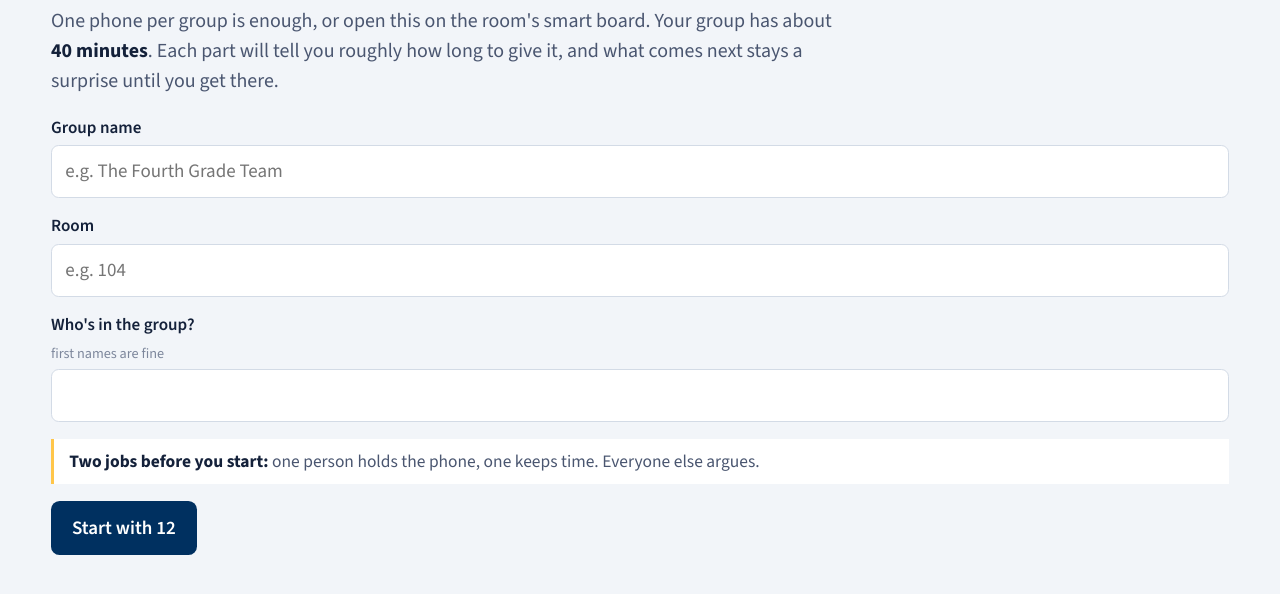
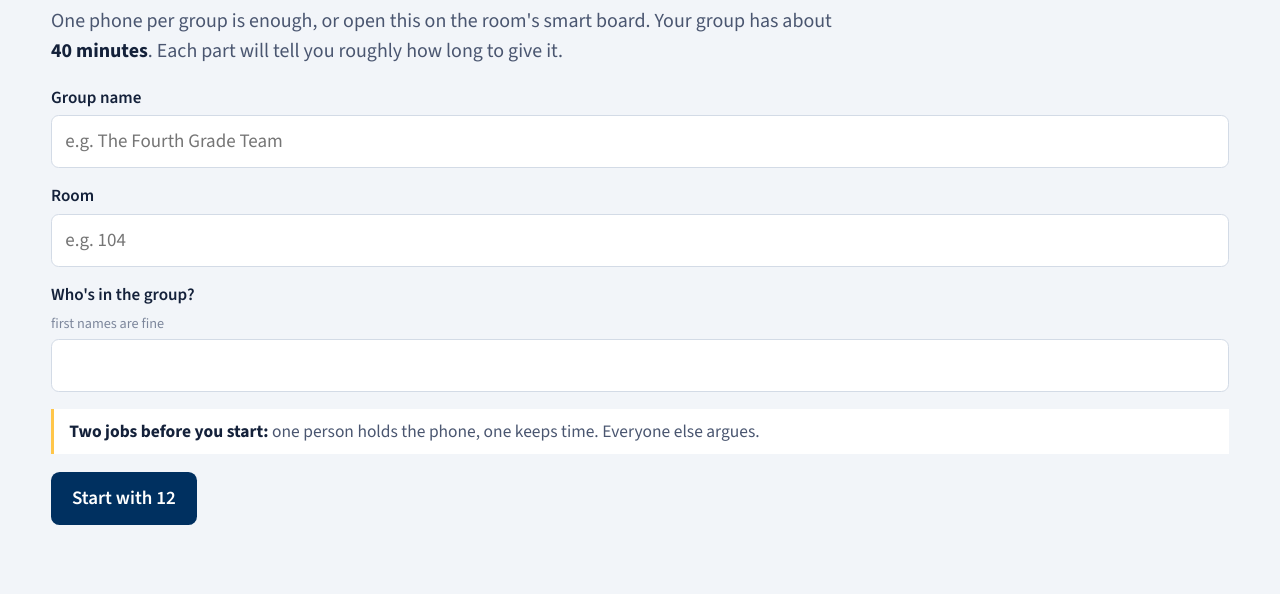
Before and after one commit to danmedwin/danmedwin.github.io, a plain HTML site: page davis-mission/apps-script/Index.html in a window 1280 px wide. Shown: the part 152-746 px from the top of the page. Drawn offline with nearby package versions, Linux system fonts and the light colour scheme.

Commit message:
davis-mission: drop the facilitator note from the setup screen
Co-Authored-By: Claude Fable 5.1 <noreply@anthropic.com>

```diff
--- a/davis-mission/apps-script/Index.html
+++ b/davis-mission/apps-script/Index.html
@@ -299,7 +299,7 @@ function openVote(key, candidates, n) {
 function renderSetup() {
   clearInterval(tickTimer); foot('');
   h(`<div class="kicker">Before you begin</div><h2>Your group</h2>
-  <p class="lede">One phone per group is enough, or open this on the room's smart board. Your group has about <b>40 minutes</b>. Each part will tell you roughly how long to give it, and what comes next stays a surprise until you get there.</p>
+  <p class="lede">One phone per group is enough, or open this on the room's smart board. Your group has about <b>40 minutes</b>. Each part will tell you roughly how long to give it.</p>
   <label class="f">Group name <input id="gname" placeholder="e.g. The Fourth Grade Team" autocomplete="off"></label>
   <label class="f">Room <input id="room" placeholder="e.g. 104" autocomplete="off"></label>
   <label class="f">Who's in the group? <small>first names are fine</small><input id="members" autocomplete="off"></label>
```
